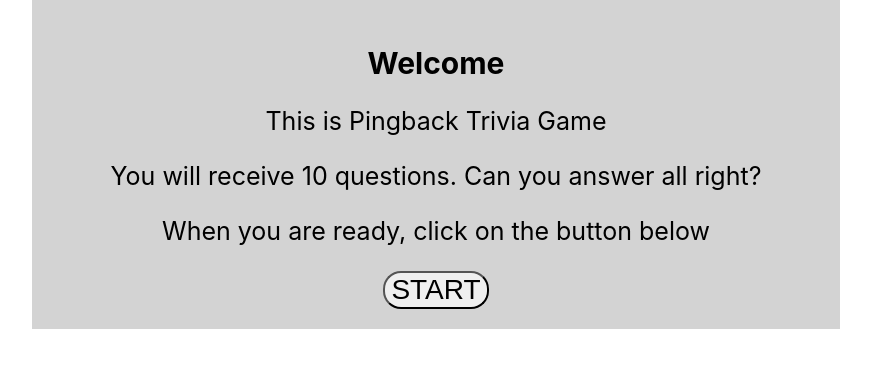
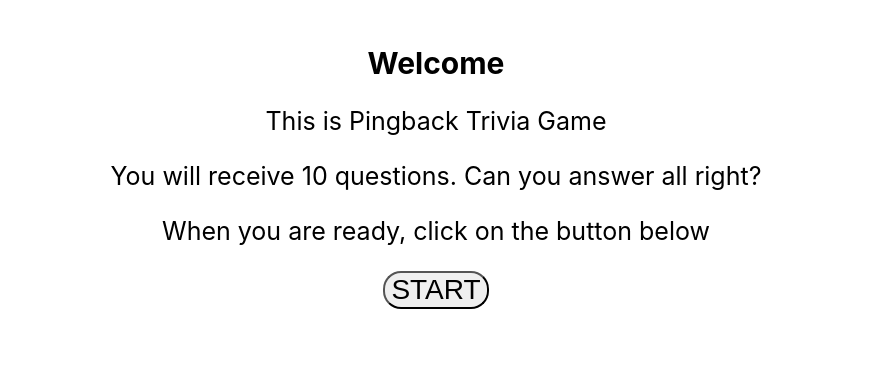
Before and after one commit to cecijunq/Desafio-final-PB---HOOKS, a React (Create React App) app: page / in a window 1280 px wide. Shown: the top 368 px of the page, without its empty margins (204-1075 px from the left). Built offline with nearby package versions, Linux system fonts and the light colour scheme.

Commit message:
i was trying to solve the problem of moving on

```diff
--- a/src/App.js
+++ b/src/App.js
@@ -1,10 +1,6 @@
 import React from "react";
 
-import { Router, Route, Switch, useHistory, withRouter } from "react-router-dom";
-import { createBrowserHistory } from 'history';
-
-export const history = createBrowserHistory();
-
+import { BrowserRouter as Router, Route, Switch, useHistory, withRouter } from "react-router-dom";
 
 import Start from "./components/Start";
 import Questions from "./components/Questions";
@@ -13,13 +9,13 @@ import Results from "./components/Result";
 
 function App() {
   return (
-    <Router history={history}>
-      <Switch>
+    <Router>
+      {/* <Switch> */}
 
-        <Route exact path="/" component={Start}/>
-        <Route exact path="/questions" component={Questions}/>
-        <Route exact path="/results" component={Results}/>
-      </Switch>
+      <Route exact path="/questions"><Questions /></Route>
+      <Route exact path="/results"> <Results /> </Route>
+      <Route exact path="/"><Start /></Route>
+      {/* </Switch> */}
     </Router>
   );
 }
--- a/src/components/Questions.jsx
+++ b/src/components/Questions.jsx
@@ -1,8 +1,10 @@
 import React, { useState, useEffect } from "react";
+import { useHistory } from "react-router-dom";
 import axios from "axios";
 import Results from "./Result";
 
 const Questions = () => {
+    const history = useHistory();
 
     //creating the states
     const [results, setResults] = useState({})
@@ -34,15 +36,24 @@ const Questions = () => {
 
     const handleNextQuestion = () => {
         console.log("moving to the next question");
+        console.log("questionIndex", questionIndex);
+        console.log("questionNumber", questionNumber);
 
         console.log(questionIndex + 1);
+
+        if(questionNumber === 10){
+            console.log("changing to results page");
+
+            // const handleChangingPage = path => {
+            //     console.log("changing the website page");
+            //     history.push('/results');
+            // };
+
+            history.push('/results');
+            return;
+        }
         setQuestNumb(questionNumber + 1)
         setQuestIndex(questionIndex + 1)
-
-        if(questionIndex == 9){
-            console.log("changing to results page");
-
-        }
     }
 
 
--- a/src/components/Start.jsx
+++ b/src/components/Start.jsx
@@ -10,6 +10,7 @@ const Start = () => {
     const handleChangingPage = path => {
         console.log("changing the website page");
         history.push('/questions');
+        console.log("changing the website page AFTER");
     };
 
     return (
--- a/src/style/styles.scss
+++ b/src/style/styles.scss
@@ -1,6 +1,5 @@
 .container {
     width: 60%;
-    background-color: lightgray;
     margin: auto;
     padding: 20px;
     text-align: center;
```
